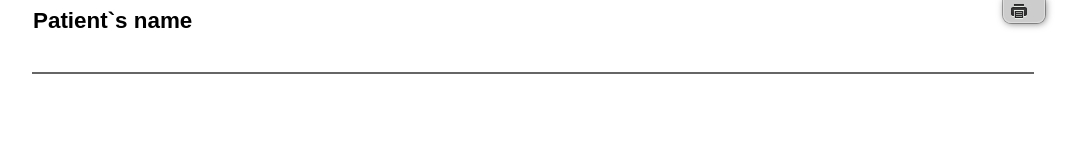
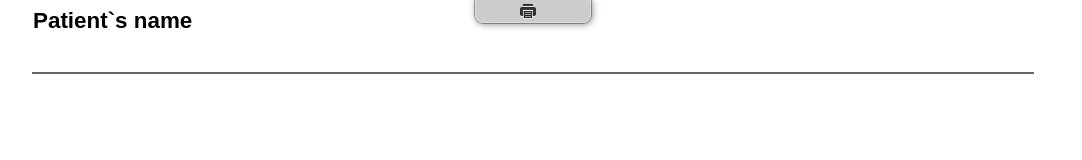
Before and after one commit to smart-on-fhir/growth-chart-app, a website: page print-charts.html in a window 1280 px wide. Shown: the whole page, without its empty margins (107-1189 px from the left). Drawn offline with Linux system fonts and the light colour scheme.

Commit message:
Center the print button #23

```diff
--- a/css/print.css
+++ b/css/print.css
@@ -27,12 +27,15 @@ body {
 	position: fixed;
 	z-index: 100;
 	top: -1px;
-	right: 10%;
+	left: 50%;
+    width: 100px;
 	padding: 4px 8px;
+    margin-left: -58px;
 	box-shadow: 0 0 0 1px rgba(0, 0, 0, 0.3), 1px 1px 7px rgba(0, 0, 0, 0.5), 0 0 0 1px #DDD inset;
 	text-shadow: 0 1px 0 #DDD;
 	-webkit-user-select: none;
 	-moz-user-select: none;
+    -ms-user-select: none;
 	user-select: none;
 }
 #print-toolbar .print-link {
```
